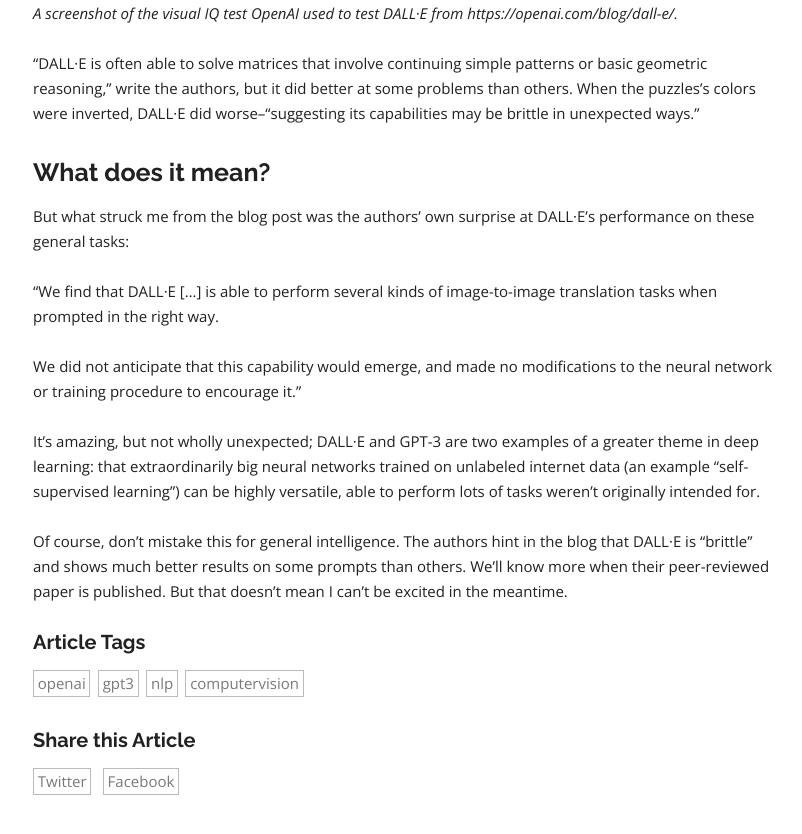
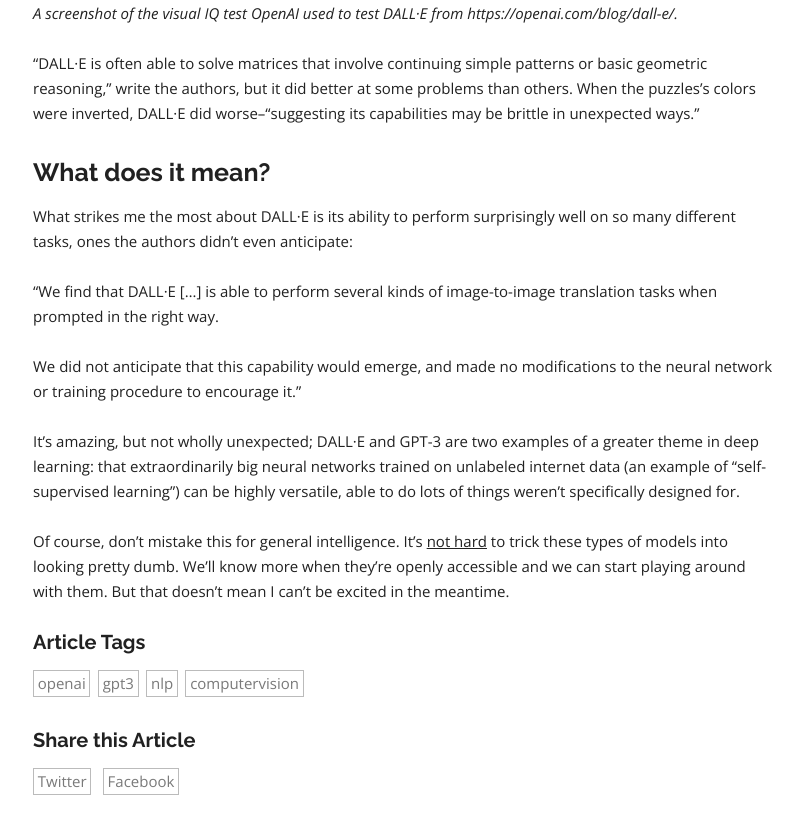
Before and after one commit to dalequark/daleonai, a Jekyll site: the page built from _posts/2021-01-06-dall·e-explained-in-under-5-minutes.md, in a window 1280 px wide and 900 px high, scrolled down 5779 px, cut to the strip 54-888 px from the top of the window. Shown: the whole strip, without its empty margins (237-1039 px from the left). Built offline with Jekyll 4.4.1, drawn with Linux system fonts in a browser that asks for light colours; some web fonts are replaced; a script that is not in the unit is left out; comment, search, counter and statistics services are not loaded.

Commit message:
Update Blog “2021-01-06-dall·e-explained-in-under-5-minutes”

```diff
--- a/_posts/2021-01-06-dall·e-explained-in-under-5-minutes.md
+++ b/_posts/2021-01-06-dall·e-explained-in-under-5-minutes.md
@@ -100,14 +100,12 @@
 
 ## What does it mean?
 
-
-
-But what struck me from the blog post was the authors' own surprise at DALL·E's performance on these general tasks:
+What strikes me the most about DALL·E is its ability to perform surprisingly well on so many different tasks, ones the authors didn't even anticipate:
 
 “We find that DALL·E \[...] is able to perform several kinds of image-to-image translation tasks when prompted in the right way.
 
 We did not anticipate that this capability would emerge, and made no modifications to the neural network or training procedure to encourage it."
 
-It's amazing, but not wholly unexpected; DALL·E and GPT-3 are two examples of a greater theme in deep learning: that extraordinarily big neural networks trained on unlabeled internet data (an example "self-supervised learning") can be highly versatile, able to perform lots of tasks weren't originally intended for.
+It's amazing, but not wholly unexpected; DALL·E and GPT-3 are two examples of a greater theme in deep learning: that extraordinarily big neural networks trained on unlabeled internet data (an example of "self-supervised learning") can be highly versatile, able to do lots of things weren't specifically designed for.
 
-Of course, don't mistake this for general intelligence. The authors hint in the blog that DALL·E is "brittle" and shows much better results on some prompts than others. We'll know more when their peer-reviewed paper is published. But that doesn't mean I can't be excited in the meantime.
+Of course, don't mistake this for general intelligence. It's [not hard](https://lacker.io/ai/2020/07/06/giving-gpt-3-a-turing-test.html) to trick these types of models into looking pretty dumb. We'll know more when they're openly accessible and we can start playing around with them. But that doesn't mean I can't be excited in the meantime.
```
